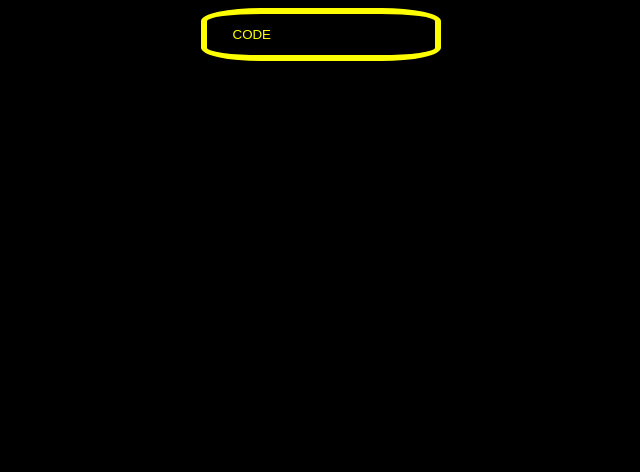
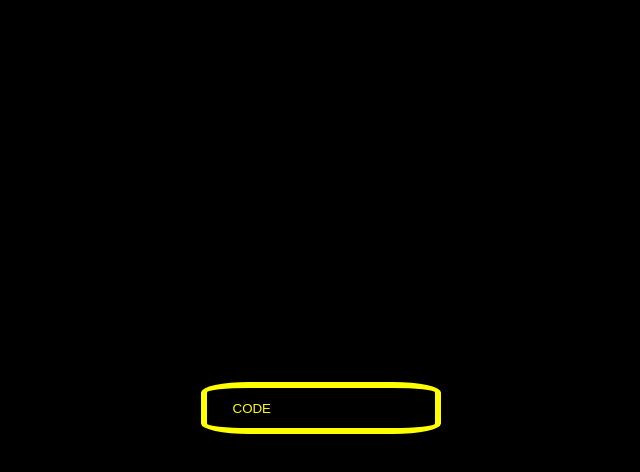
Before and after one commit to isegzidrafok/Sc, a plain HTML site: page index.html in a window 1280 px wide. Shown: the whole page, without its empty margins (327-967 px from the left). Drawn offline with Linux system fonts and the light colour scheme.

Commit message:
Adjust font size and border radius in index.html

```diff
--- a/index.html
+++ b/index.html
@@ -7,7 +7,7 @@
       body{
         background-color: black;
         font-family: arial;
-        font-size: 5vw;
+        font-size: 6vw;
         position: relative;
       }
       body *{
@@ -17,7 +17,7 @@
         position: absolute;
         border-width: 0.5vw;
         padding: 1vw 2vw;
-        border-radius: 25%;
+        border-radius: 20%;
         border-style: solid;
       }
       input::placeholder{
@@ -33,6 +33,7 @@
         kod.style.borderColor="yellow";
       })
       kod.style.left=((window.innerWidth * (1/2)) - (kod.getBoundingClientRect().width * (1/2))) + "px";
+      kod.style.top=((window.innerHeight * (1/2)) - (kod.getBoundingClientRect().height * (1/2))) + "px";
     </script>
   </body>
 </html>
```
